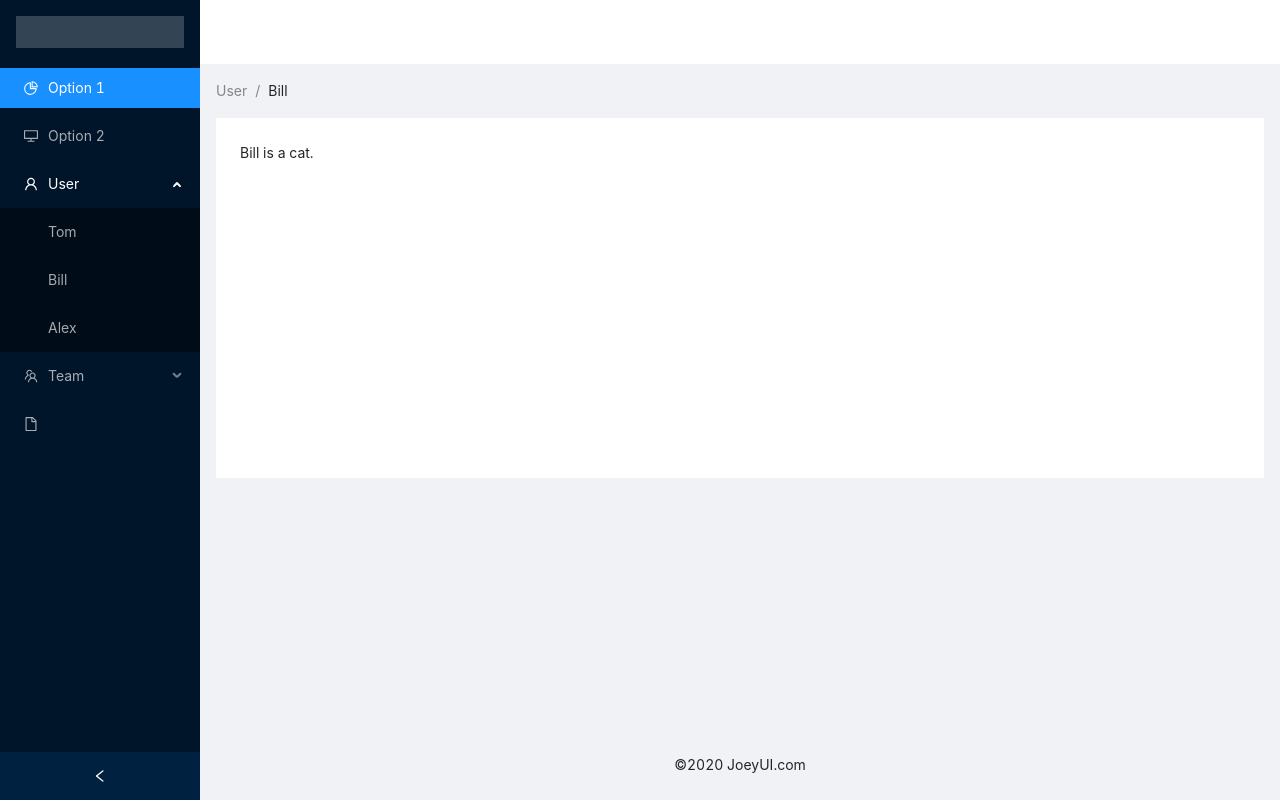
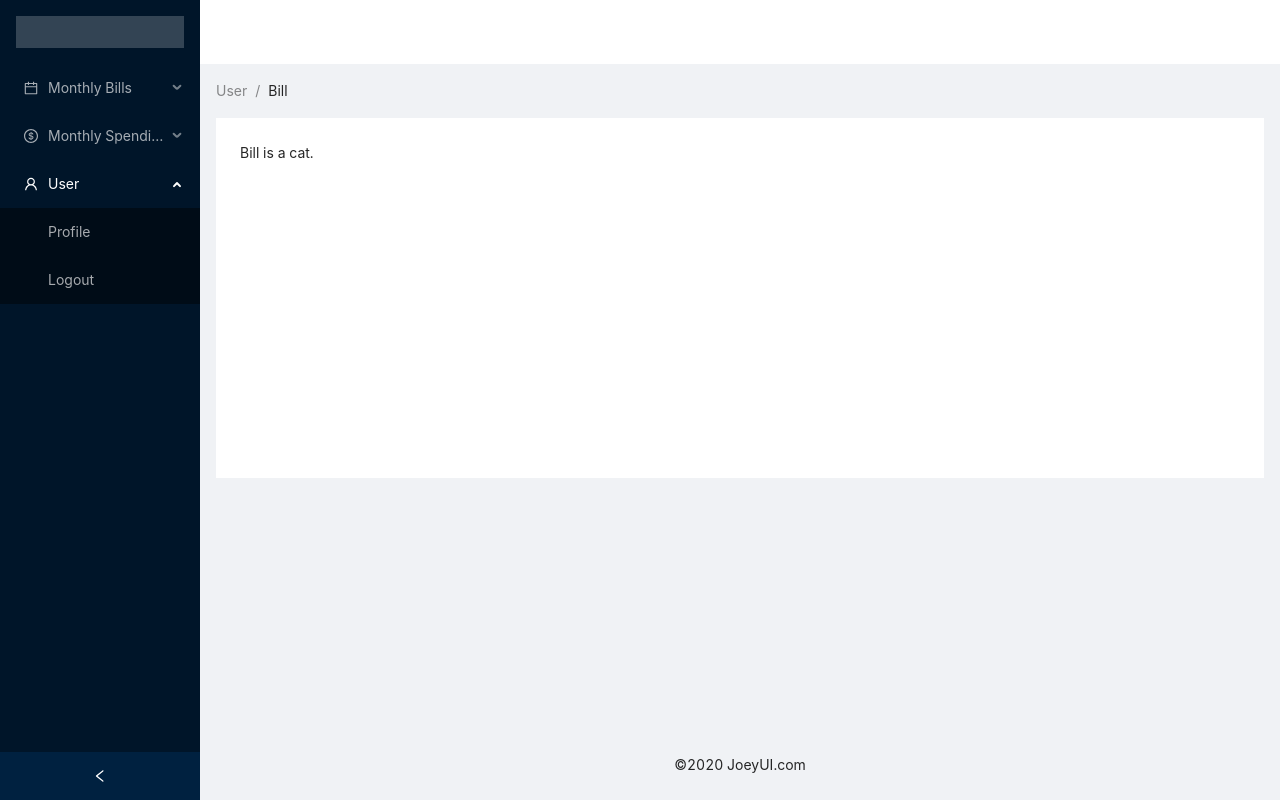
Before and after one commit to joey80/money-manager, a Next.js app: page /home in a window 1280 px wide. Both pictures are taken after a click on the element "User". Built offline with nearby package versions, Linux system fonts and the light colour scheme.

Commit message:
refactored out menu sections

```diff
--- a/components/Sidebar.js
+++ /dev/null
@@ -1,41 +0,0 @@
-import { useState } from 'react';
-import { Layout, Menu } from 'antd';
-import {
-  DesktopOutlined,
-  PieChartOutlined,
-  FileOutlined,
-  TeamOutlined,
-  UserOutlined,
-} from '@ant-design/icons';
-
-export const Sidebar = () => {
-  const { Sider } = Layout;
-  const { SubMenu } = Menu;
-  const [collapsed, setCollapsed] = useState(false);
-
-  return (
-    <Sider collapsible collapsed={collapsed} onCollapse={() => setCollapsed(!collapsed)}>
-      <div className='logo' />
-      <Menu theme='dark' defaultSelectedKeys={['1']} mode='inline'>
-        <Menu.Item key='1' icon={<PieChartOutlined />}>
-          Option 1
-        </Menu.Item>
-        <Menu.Item key='2' icon={<DesktopOutlined />}>
-          Option 2
-        </Menu.Item>
-        <SubMenu key='sub1' icon={<UserOutlined />} title='User'>
-          <Menu.Item key='3'>Tom</Menu.Item>
-          <Menu.Item key='4'>Bill</Menu.Item>
-          <Menu.Item key='5'>Alex</Menu.Item>
-        </SubMenu>
-        <SubMenu key='sub2' icon={<TeamOutlined />} title='Team'>
-          <Menu.Item key='6'>Team 1</Menu.Item>
-          <Menu.Item key='8'>Team 2</Menu.Item>
-        </SubMenu>
-        <Menu.Item key='9' icon={<FileOutlined />} />
-      </Menu>
-    </Sider>
-  );
-};
-
-export default Sidebar;
--- /dev/null
+++ b/components/Sidebar/IconBuilder.js
@@ -0,0 +1,44 @@
+import {
+  CalendarOutlined,
+  DollarCircleOutlined,
+  FileDoneOutlined,
+  PlusCircleOutlined,
+  ProfileOutlined,
+  ProjectOutlined,
+  StockOutlined,
+  UserOutlined,
+} from '@ant-design/icons';
+
+// switch to dynamic imports
+export const IconBuilder = (elm) => {
+  switch (elm) {
+    case 'CalendarOutlined': {
+      return <CalendarOutlined />;
+    }
+    case 'DollarCircleOutlined': {
+      return <DollarCircleOutlined />;
+    }
+    case 'FileDoneOutlined': {
+      return <FileDoneOutlined />;
+    }
+    case 'PlusCircleOutlined': {
+      return <PlusCircleOutlined />;
+    }
+    case 'ProfileOutlined': {
+      return <ProfileOutlined />;
+    }
+    case 'ProjectOutlined': {
+      return <ProjectOutlined />;
+    }
+    case 'StockOutlined': {
+      return <StockOutlined />;
+    }
+    case 'UserOutlined': {
+      return <UserOutlined />;
+    }
+    default:
+      return null;
+  }
+};
+
+export default IconBuilder;
--- /dev/null
+++ b/components/Sidebar/Sidebar.data.js
@@ -0,0 +1,48 @@
+export const Data = {
+  menu: [
+    {
+      icon: 'CalendarOutlined',
+      title: 'Monthly Bills',
+      children: [
+        {
+          icon: 'FileDoneOutlined',
+          title: 'View Bills',
+        },
+        {
+          icon: 'PlusCircleOutlined',
+          title: 'Add A Payment',
+        },
+      ],
+    },
+    {
+      icon: 'DollarCircleOutlined',
+      title: 'Monthly Spending',
+      children: [
+        {
+          icon: 'ProfileOutlined',
+          title: 'This Month',
+        },
+        {
+          icon: 'ProjectOutlined',
+          title: 'All Time',
+        },
+      ],
+    },
+    {
+      icon: 'StockOutlined',
+      title: 'Investments',
+    },
+    {
+      icon: 'UserOutlined',
+      title: 'User',
+      children: [
+        {
+          title: 'Profile',
+        },
+        {
+          title: 'Logout',
+        },
+      ],
+    },
+  ],
+};
--- /dev/null
+++ b/components/Sidebar/Sidebar.js
@@ -0,0 +1,36 @@
+import { useState } from 'react';
+import { Layout, Menu } from 'antd';
+import IconBuilder from './IconBuilder';
+import { Data } from './Sidebar.data';
+
+export const Sidebar = () => {
+  const { Sider } = Layout;
+  const { SubMenu } = Menu;
+  const { menu } = Data;
+  const [collapsed, setCollapsed] = useState(false);
+
+  return (
+    <Sider collapsible collapsed={collapsed} onCollapse={() => setCollapsed(!collapsed)}>
+      <div className='logo' />
+      <Menu theme='dark' mode='inline'>
+        {menu.map((elm, index) => {
+          if (elm.children) {
+            return (
+              <SubMenu key={index} icon={IconBuilder(elm.icon)} title={elm.title}>
+                {elm.children.map((innerElm, innerIndex) => {
+                  return (
+                    <Menu.Item key={innerIndex} icon={IconBuilder(innerElm.icon)}>
+                      {innerElm.title}
+                    </Menu.Item>
+                  );
+                })}
+              </SubMenu>
+            );
+          }
+        })}
+      </Menu>
+    </Sider>
+  );
+};
+
+export default Sidebar;
--- a/pages/home.js
+++ b/pages/home.js
@@ -1,5 +1,5 @@
 import { Layout, Menu, Breadcrumb } from 'antd';
-import Sidebar from '../components/Sidebar';
+import Sidebar from '../components/Sidebar/Sidebar';
 
 export const Home = () => {
   const { Header, Content, Footer } = Layout;
```
